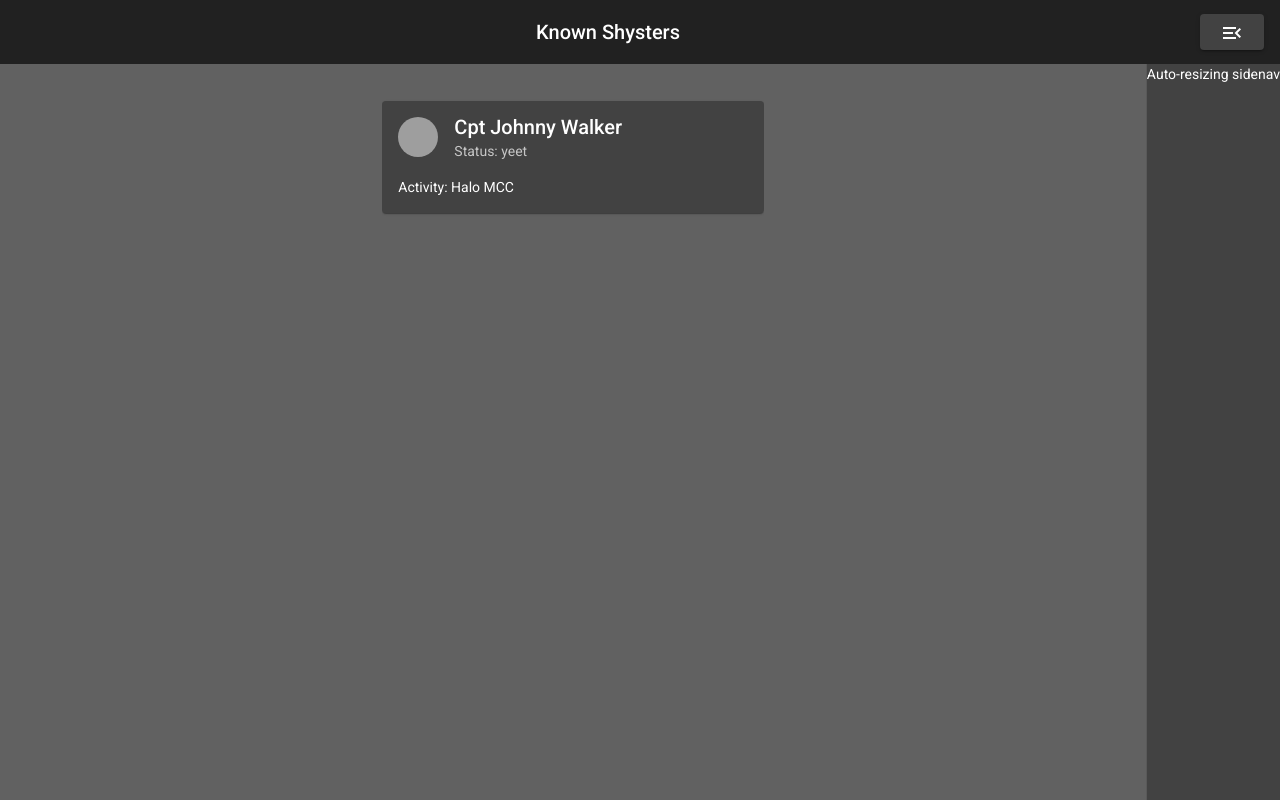
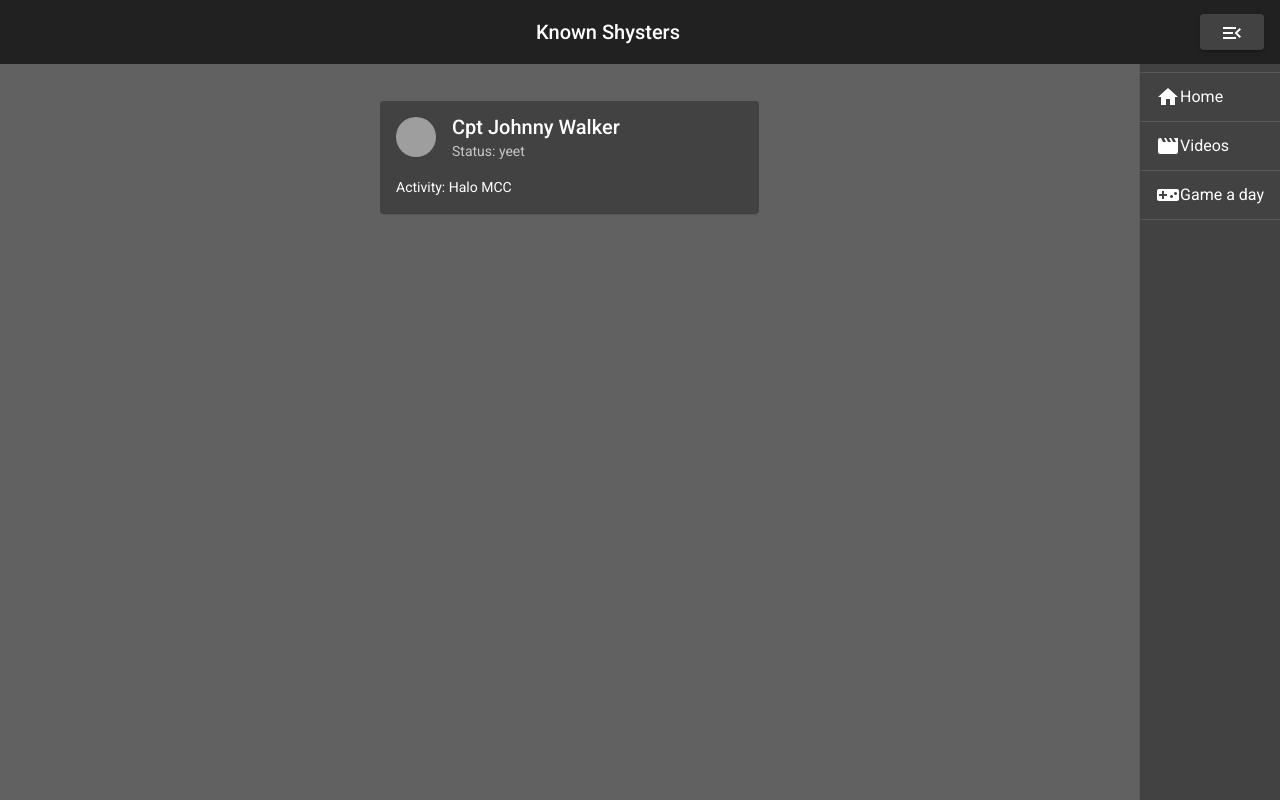
Before and after one commit to AustinMooreT/KnownShystersWebsite, an Angular app: page / in a window 1280 px wide. Both pictures are taken after a click on the button "menu". Built offline with nearby package versions, Linux system fonts and the light colour scheme; grey boxes are pictures that could not be loaded.

Commit message:
creates component for navigation sidebar content and makes basic clickables with ripples

```diff
--- a/src/app/app.component.html
+++ b/src/app/app.component.html
@@ -22,7 +22,7 @@
     </mat-sidenav-content>
 
     <mat-sidenav class="sidenav-box" #sidenav mode="side" position="end">
-      <p>Auto-resizing sidenav</p>
+      <app-main-navigation></app-main-navigation>
     </mat-sidenav>
 
   </mat-sidenav-container>
--- /dev/null
+++ b/src/app/main-navigation/main-navigation.component.html
@@ -0,0 +1,15 @@
+<mat-list>
+  <div class="nav-button" matRipple>
+    <mat-divider></mat-divider>
+    <mat-list-item><mat-icon>home</mat-icon>Home</mat-list-item>
+    <mat-divider></mat-divider>
+  </div>
+  <div class="nav-button" matRipple>
+    <mat-list-item><mat-icon>movie</mat-icon>Videos</mat-list-item>
+    <mat-divider></mat-divider>
+  </div>
+  <div class="nav-button" matRipple>
+    <mat-list-item><mat-icon>videogame_asset</mat-icon>Game a day</mat-list-item>
+    <mat-divider></mat-divider>
+  </div>
+</mat-list>
--- /dev/null
+++ b/src/app/main-navigation/main-navigation.component.scss
@@ -0,0 +1,4 @@
+.nav-button {
+  cursor: pointer;
+  user-select: none;
+}
--- /dev/null
+++ b/src/app/main-navigation/main-navigation.component.ts
@@ -0,0 +1,15 @@
+import { Component, OnInit } from '@angular/core';
+
+@Component({
+  selector: 'app-main-navigation',
+  templateUrl: './main-navigation.component.html',
+  styleUrls: ['./main-navigation.component.scss']
+})
+export class MainNavigationComponent implements OnInit {
+
+  constructor() { }
+
+  ngOnInit(): void {
+  }
+
+}
```
Also changed, not shown: src/app/app.module.ts (+8 -2 lines), 1 other file (tests, documents, lock files or other folders).
